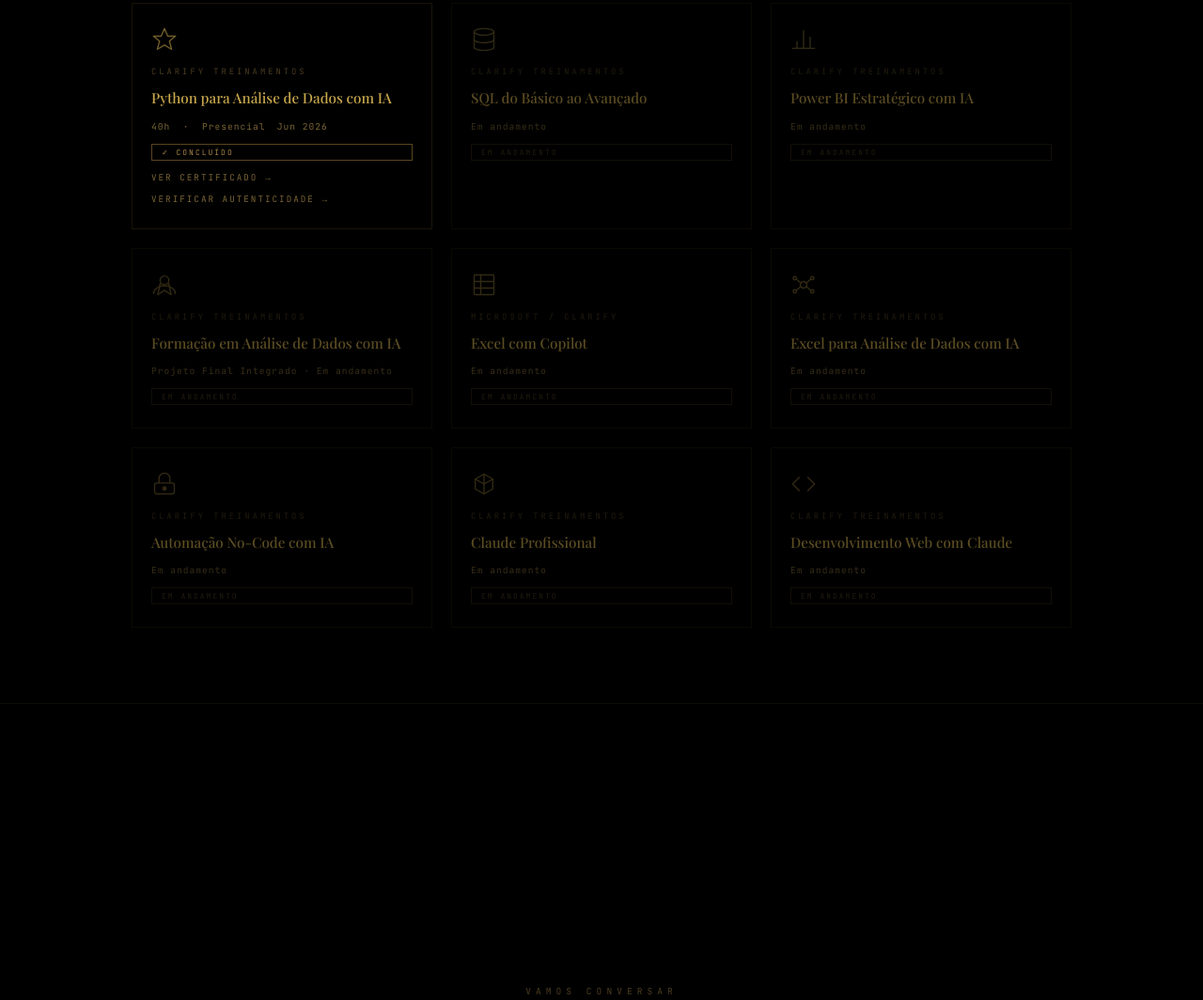
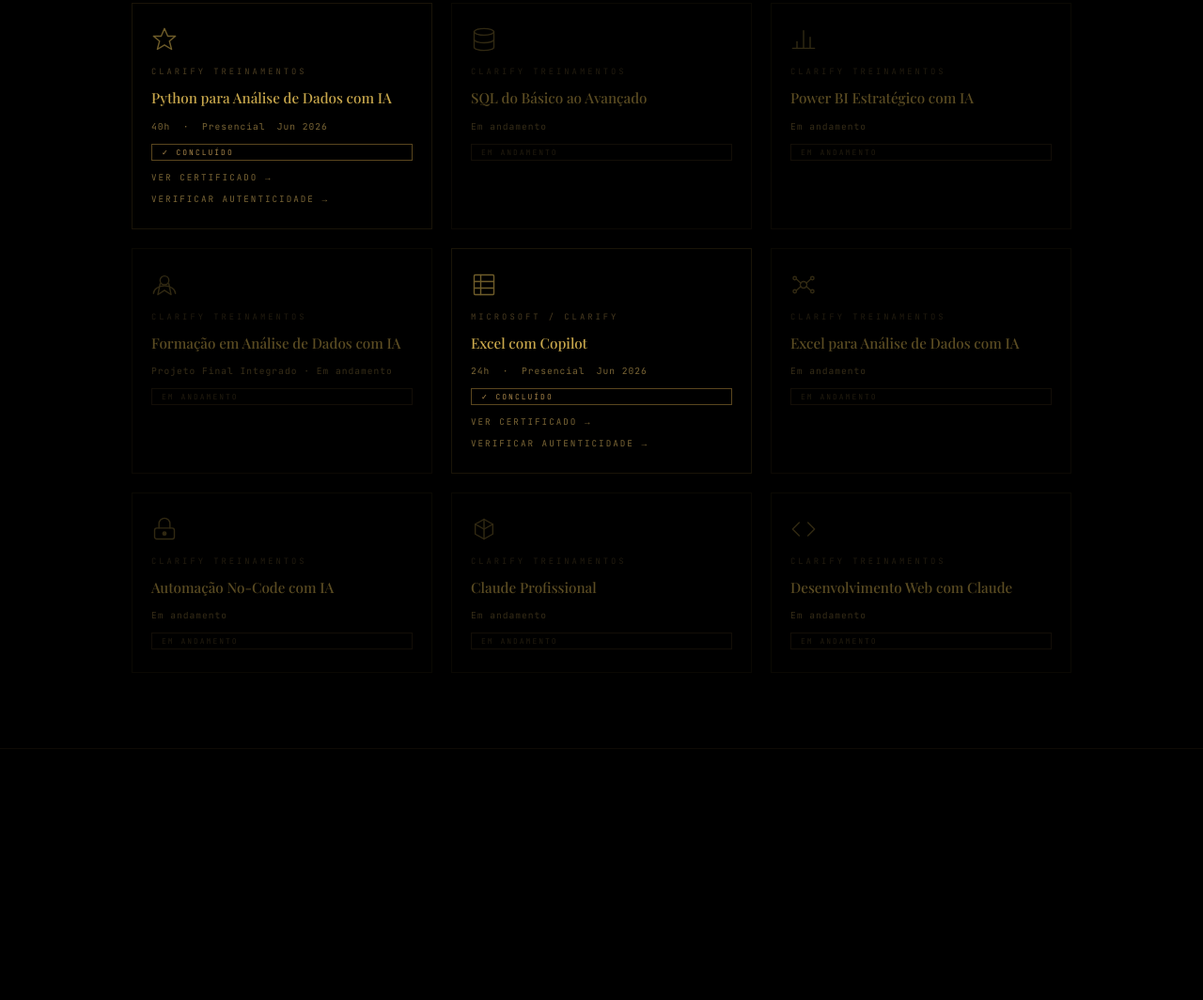
Before and after one commit to ViniciusBrandaoo/ViniciusBrandaoo.github.io, a plain HTML site: page index.html in a window 1280 px wide. Shown: the part 3453-4517 px from the top of the page at 94% size. Drawn offline with nearby package versions, Linux system fonts and the light colour scheme; a web font is replaced by a local one.

Commit message:
Enhance certification card with details and actions
Updated the certification card to include additional details such as duration and completion status. Added actions for viewing the certificate and verifying authenticity.

```diff
--- a/index.html
+++ b/index.html
@@ -408,12 +408,19 @@ h1{font-family:'Playfair Display';font-size:3rem;letter-spacing:3px;color:var(--
       <span class="cert-badge andamento">Em andamento</span>
     </div>
 
-    <div class="cert-card em-breve">
+    <div class="cert-card">
       <div class="cert-icon"><svg viewBox="0 0 24 24" fill="none" stroke="#c9a84c" stroke-width="1.2" stroke-linecap="round" stroke-linejoin="round"><rect x="3" y="3" width="18" height="18" rx="1"/><line x1="3" y1="9" x2="21" y2="9"/><line x1="3" y1="15" x2="21" y2="15"/><line x1="9" y1="3" x2="9" y2="21"/></svg></div>
       <div class="cert-school">Microsoft / Clarify</div>
       <div class="cert-name">Excel com Copilot</div>
-      <div class="cert-meta"><span>Em andamento</span></div>
-      <span class="cert-badge andamento">Em andamento</span>
+      <div class="cert-meta">
+        <span>24h &nbsp;·&nbsp; Presencial</span>
+        <span>Jun 2026</span>
+      </div>
+      <span class="cert-badge concluido">✓ Concluído</span>
+      <div class="cert-actions">
+        <button class="cert-link" onclick="openPdf('cert-excel-copilot')">Ver certificado →</button>
+        <a class="cert-link" href="https://clarify.com.br/certificado/5bfcdad317c289a0b368eea025df5285" target="_blank">Verificar autenticidade →</a>
+      </div>
     </div>
 
     <div class="cert-card em-breve">
```
